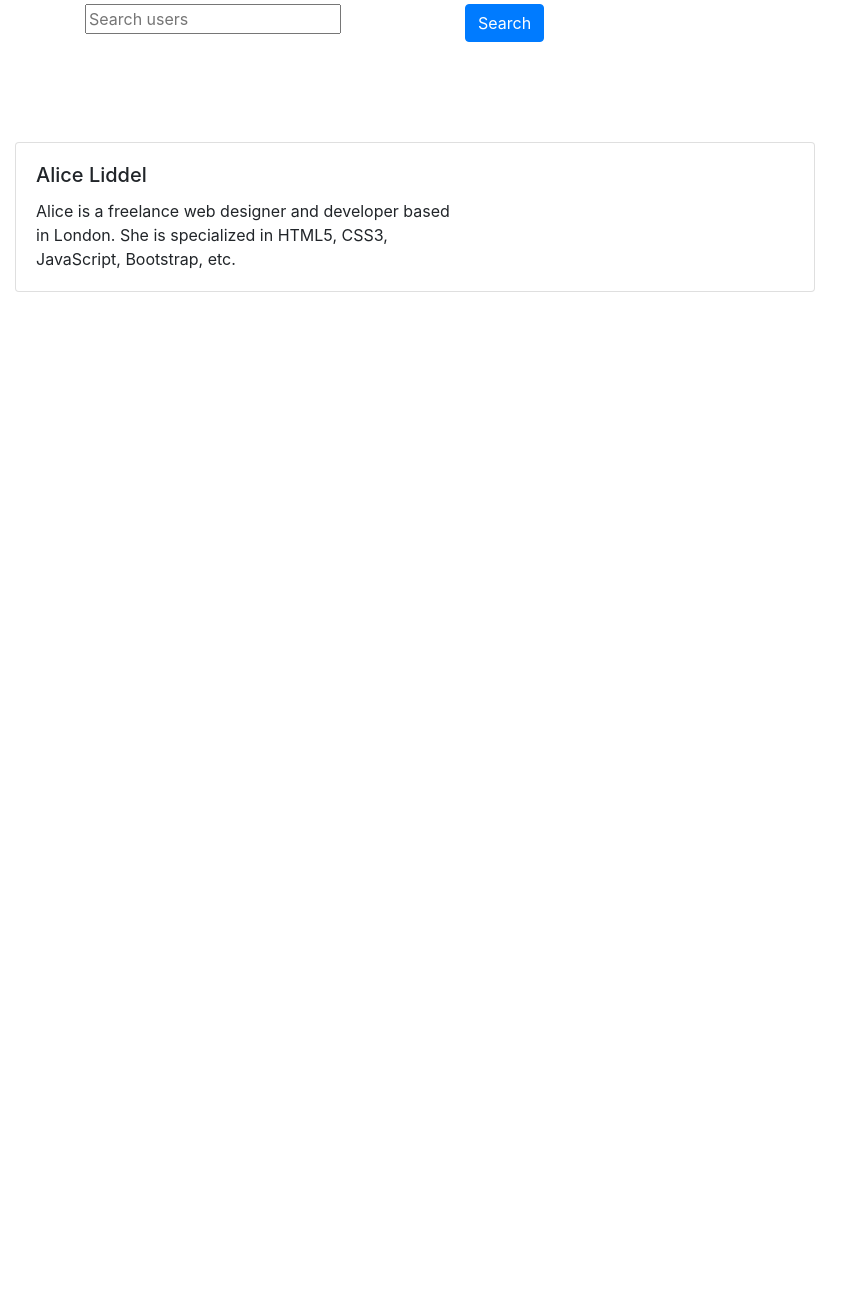
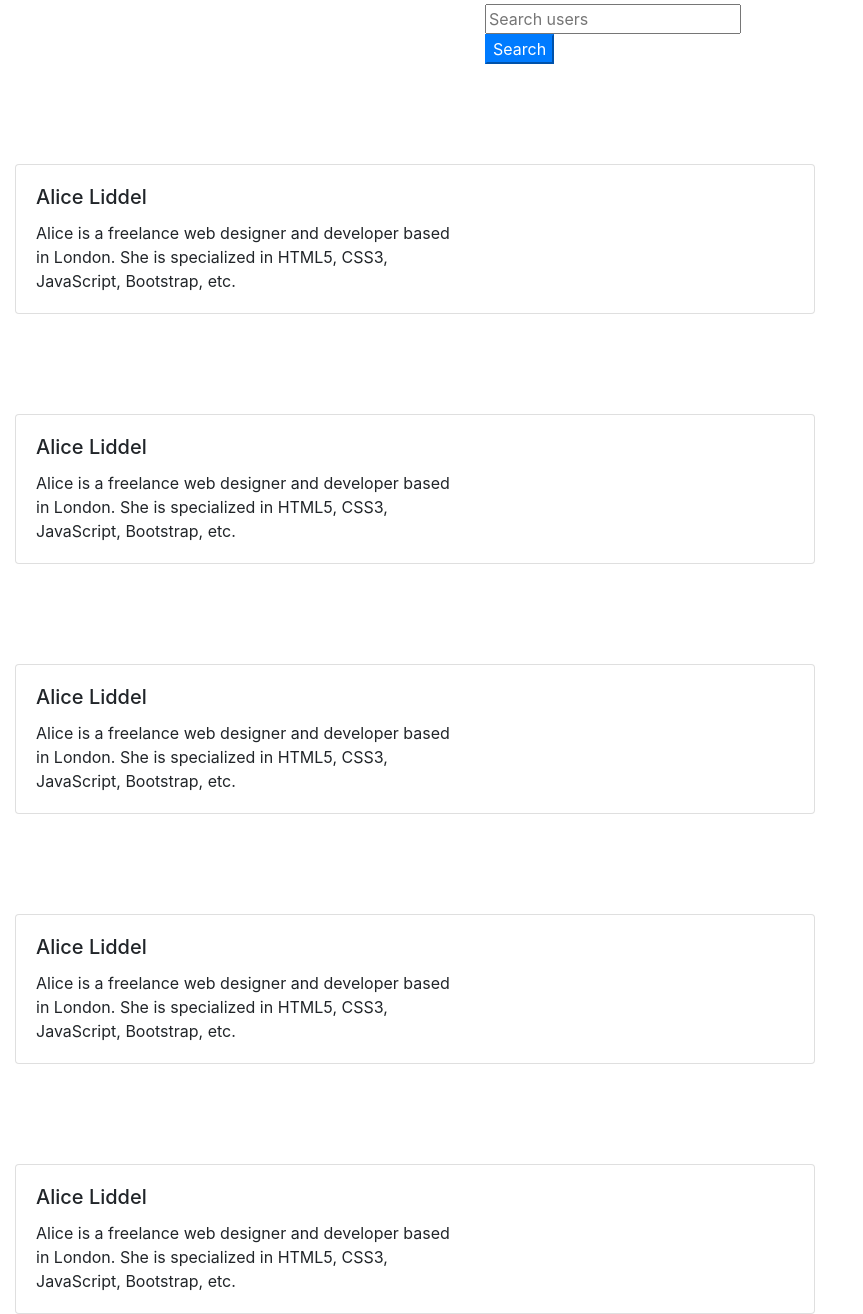
Before and after one commit to VujicGit/web, a plain HTML site: page WebContent/users.html in a window 1280 px wide. Shown: the part 151-1465 px from the top of the page, without its empty margins (0-863 px from the left). Before the commit the page ends 800 px from the top, so only its background shows below. Drawn offline with Linux system fonts and the light colour scheme.

Commit message:
namesten search bar za pretragu korisnika i dodati checkboxovi za create apartment

```diff
--- a/WebContent/users.html
+++ b/WebContent/users.html
@@ -42,16 +42,14 @@
 
 
 	<form action="#" style="padding-top: 100px;" id="form">
-		<div class="container ">
-			<div class="row ">
-				<div class="col-4">
-					<input class="search-input-custom" type="text"
-						placeholder="Search users" name="destination">
-				</div>
+		<div class="container">
+			<div style="margin: 0 400px 0 400px;">
 
-				<div class="col">
-					<button class="btn btn-primary" id="btnSubmit">Search</button>
-				</div>
+					<input class="search-input-custom" style=";margin: 0 5px 0 0" type="text"
+						placeholder="Search users" name="users">
+
+					<input class="btn-primary" type="submit" value="Search">
+
 
 			</div>
 		</div>
@@ -73,6 +71,58 @@
                     </div>
 
                 </div>
+                <div class="card card-custom" style="width: 50rem; margin-top: 100px;">
+                    <div class="row no-gutters" style="border-radius: 25px;">
+
+                        <div class="col-sm-7">
+                            <div class="card-body">
+                                <h5 class="card-title">Alice Liddel</h5>
+                                <p class="card-text">Alice is a freelance web designer and developer based in
+                                    London. She is specialized in HTML5, CSS3, JavaScript, Bootstrap, etc.</p>
+                            </div>
+                        </div>
+                    </div>
+
+                </div>
+                <div class="card card-custom" style="width: 50rem; margin-top: 100px;">
+                    <div class="row no-gutters" style="border-radius: 25px;">
+
+                        <div class="col-sm-7">
+                            <div class="card-body">
+                                <h5 class="card-title">Alice Liddel</h5>
+                                <p class="card-text">Alice is a freelance web designer and developer based in
+                                    London. She is specialized in HTML5, CSS3, JavaScript, Bootstrap, etc.</p>
+                            </div>
+                        </div>
+                    </div>
+
+                </div>
+                <div class="card card-custom" style="width: 50rem; margin-top: 100px;">
+                    <div class="row no-gutters" style="border-radius: 25px;">
+
+                        <div class="col-sm-7">
+                            <div class="card-body">
+                                <h5 class="card-title">Alice Liddel</h5>
+                                <p class="card-text">Alice is a freelance web designer and developer based in
+                                    London. She is specialized in HTML5, CSS3, JavaScript, Bootstrap, etc.</p>
+                            </div>
+                        </div>
+                    </div>
+
+                </div>
+                <div class="card card-custom" style="width: 50rem; margin-top: 100px;">
+                    <div class="row no-gutters" style="border-radius: 25px;">
+
+                        <div class="col-sm-7">
+                            <div class="card-body">
+                                <h5 class="card-title">Alice Liddel</h5>
+                                <p class="card-text">Alice is a freelance web designer and developer based in
+                                    London. She is specialized in HTML5, CSS3, JavaScript, Bootstrap, etc.</p>
+                            </div>
+                        </div>
+                    </div>
+
+                </div>
 
             </div>
 
```
Also changed, not shown: WebContent/createapartment.html (+36 -3 lines).
